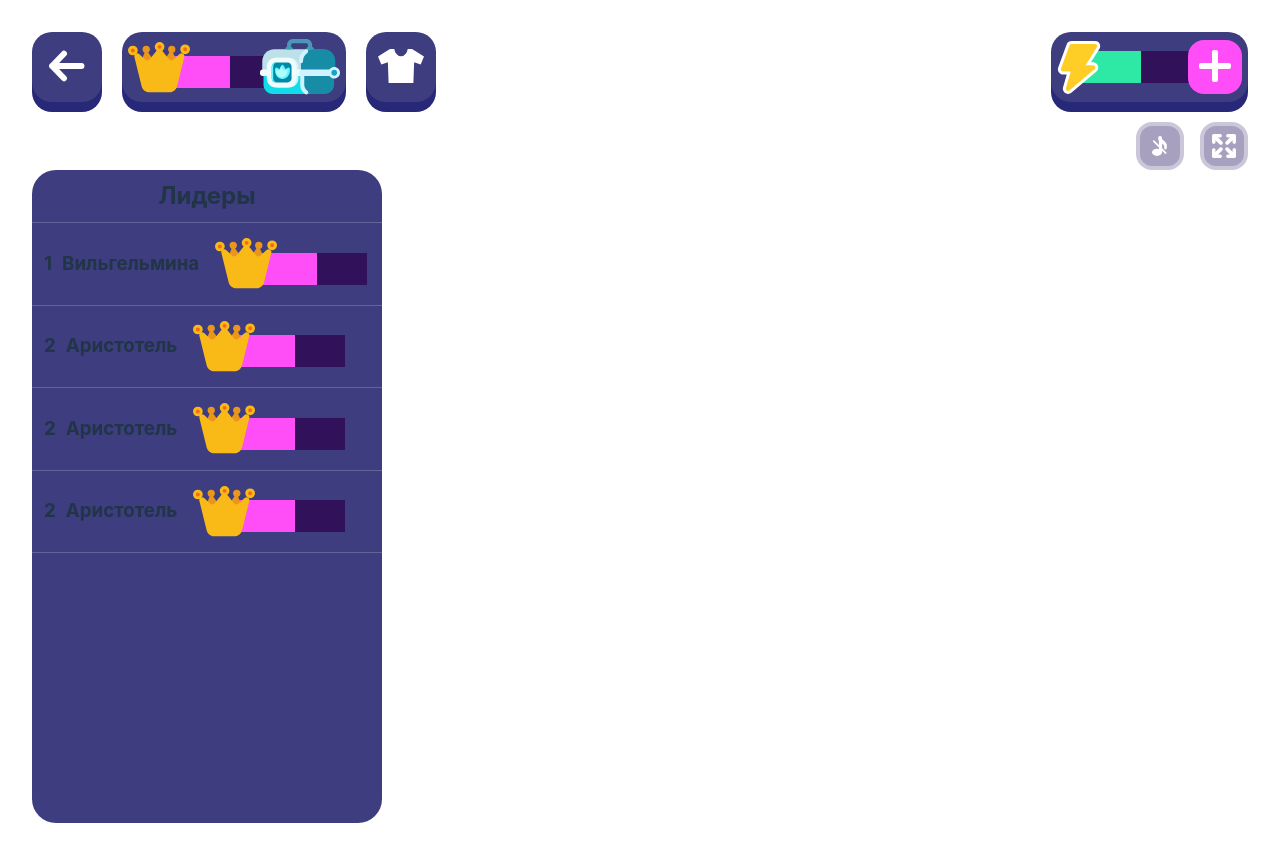
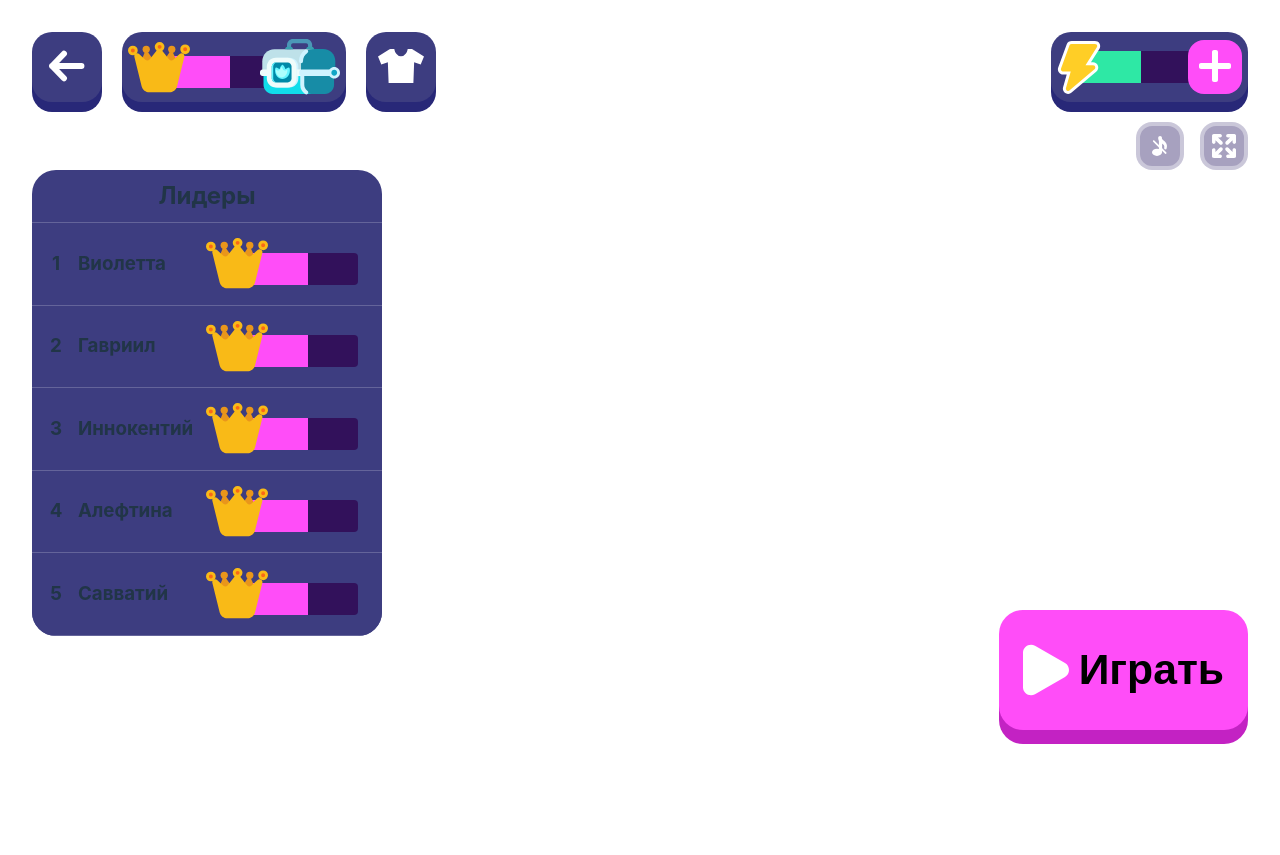
Before and after one commit to Borisbell/metagame-lobby, a React (Vite) app: page / in a window 1280 px wide. After the commit the page ends 800 px from the top, so only its background shows below. Built offline with nearby package versions, Linux system fonts and the light colour scheme; no server answers.

Commit message:
data for leaderboard + play button

```diff
--- a/src/App.css
+++ b/src/App.css
@@ -4,39 +4,3 @@
   padding: 2rem;
   text-align: center;
 }
-
-.logo {
-  height: 6em;
-  padding: 1.5em;
-  will-change: filter;
-  transition: filter 300ms;
-}
-.logo:hover {
-  filter: drop-shadow(0 0 2em #646cffaa);
-}
-.logo.react:hover {
-  filter: drop-shadow(0 0 2em #61dafbaa);
-}
-
-@keyframes logo-spin {
-  from {
-    transform: rotate(0deg);
-  }
-  to {
-    transform: rotate(360deg);
-  }
-}
-
-@media (prefers-reduced-motion: no-preference) {
-  a:nth-of-type(2) .logo {
-    animation: logo-spin infinite 20s linear;
-  }
-}
-
-.card {
-  padding: 2em;
-}
-
-.read-the-docs {
-  color: #888;
-}
--- a/src/App.jsx
+++ b/src/App.jsx
@@ -1,6 +1,7 @@
 import { useState, useEffect } from 'react'
 import useSound from 'use-sound';
 import sound from './assets/bg-music.mp3';
+import {people} from './utils/data.js';
 // images import
 import backbutton_icon from './assets/arrow_back.svg';
 import wardrobe_icon from './assets/wardrobe.svg';
@@ -8,6 +9,7 @@ import sound_on_icon from './assets/sound-on.svg';
 import sound_off_icon from './assets/sound-off.svg';
 import fullscreen_on_icon from './assets/fullscreen.svg';
 import fullscreen_off_icon from './assets/fullscreen-off.svg';
+import playicon from './assets/playicon.svg';
 // components import
 import Button from './button/Button'
 import LevelWidget from './LevelWidget/LevelWidget'
@@ -15,6 +17,7 @@ import EnergyWidget from './EnergyWidget/EnergyWidget'
 import SecondaryButton from './secondary-button/SecondaryButton'
 import LeaderboardTable from './leaderboard/leaderboard-table/LeaderboardTable'
 import LeaderboardRow from './leaderboard/leaderboard-row/LeaderboardRow'
+import PlayButton from './playbutton/PlayButton'
 import './App.css'
 
 function App() {
@@ -72,13 +75,17 @@ function App() {
         <div className='widget-leaderboard'>
           <h2>Лидеры</h2>
           <LeaderboardTable>
-            <LeaderboardRow position='1' name='Вильгельмина'/>
-            <LeaderboardRow position='2' name='Аристотель'/>
-            <LeaderboardRow position='2' name='Аристотель'/>
-            <LeaderboardRow position='2' name='Аристотель'/>
+            {people.map(person =>
+              <LeaderboardRow key={person.id}
+                              position={person.position}
+                              name={person.name}
+                              level={person.level}
+                              points={person.points}/>
+            )}
           </LeaderboardTable>
         </div>
       }
+      <PlayButton img_url={playicon}/>
     </>
   )
 }
--- a/src/index.css
+++ b/src/index.css
@@ -74,10 +74,12 @@ ul, li {
   box-shadow: 0px 3px 0px 0px #282878;
 }
 
+/*
 button:focus,
 button:focus-visible {
   outline: 4px auto -webkit-focus-ring-color;
 }
+*/
 
 .button-widget{
   display: flex;
@@ -113,6 +115,7 @@ button:focus-visible {
   width: 110px;
   height: 32px;
   background: #32115B;
+  border-radius: 4px;
 }
 
 .progress-bar_indicator{
@@ -186,7 +189,6 @@ h2{
 }
 
 .lb_table{
-  height: 600px;
   overflow-y: auto;
 }
 
@@ -203,6 +205,45 @@ h2{
   background: #5050AF;
 }
 
+.lb-position{
+  width: 24px;
+  text-align: center;
+}
+
+.lb-name{
+  display: inline-block;
+  width: 112px;
+  text-overflow: ellipsis;
+  text-align: left;
+}
+
+.button-play{
+  position: absolute;
+  bottom: 70px;
+  right: 32px;
+  display: inline-flex;
+  padding: 8px 24px;
+  justify-content: center;
+  align-items: center;
+  gap: 10px;
+  border-radius: 24px;
+  background: #FF4DF8;
+  border: none;
+  box-shadow: 0px 14px 0px 0px #C322C3;
+}
+
+.button-play:hover {
+  bottom: 66px;
+  background: #FF00F5;
+  box-shadow: 0px 10px 0px 0px #C322C3;
+}
+
+.button-play:active {
+  bottom: 60px;
+  background: #FF00F5;
+  box-shadow: 0px 6px 0px 0px #C322C3;
+}
+
 @media (prefers-color-scheme: light) {
   :root {
     color: #213547;
--- a/src/leaderboard/leaderboard-row/LeaderboardRow.jsx
+++ b/src/leaderboard/leaderboard-row/LeaderboardRow.jsx
@@ -3,8 +3,8 @@ import crow_big from '../../assets/crown_big.svg';
 export default function LeaderboardRow({id, position, name, level, points}) {
     return (
       <li className='lb_table-row'>
-        <h3>{position}</h3>
-        <h3>{name}</h3>
+        <h3 className='lb-position'>{position}</h3>
+        <h3 className='lb-name'>{name}</h3>
         <div className='button-widget'>
           <img className="widget-icon" src={crow_big}/>
           <div className='progress-bar_wrapper progress-bar_wrapper-lvl'>
--- /dev/null
+++ b/src/playbutton/PlayButton.jsx
@@ -0,0 +1,8 @@
+export default function PlayButton({img_url}) {
+    return (
+      <button className='button-play'>
+        <img src={img_url}/>
+        <h1 className='button-play_text'>Играть</h1>
+      </button>
+    );
+  }
--- /dev/null
+++ b/src/utils/data.js
@@ -0,0 +1,33 @@
+export const people = [{
+    id: 0,
+    name: 'Виолетта',
+    level: 8,
+    points: 100,
+    position: 1,
+  }, {
+    id: 1,
+    name: 'Гавриил',
+    level: 7,
+    points: 100,
+    position: 2,
+  },{
+    id: 2,
+    name: 'Иннокентий',
+    level: 6,
+    points: 100,
+    position: 3,
+  },{
+    id: 3,
+    name: 'Алефтина',
+    level: 4,
+    points: 100,
+    position: 4,
+  },{
+    id: 4,
+    name: 'Савватий',
+    level: 8,
+    points: 100,
+    position: 5,
+  },
+
+];
```
Also changed, not shown: src/assets/playicon.svg (added).
